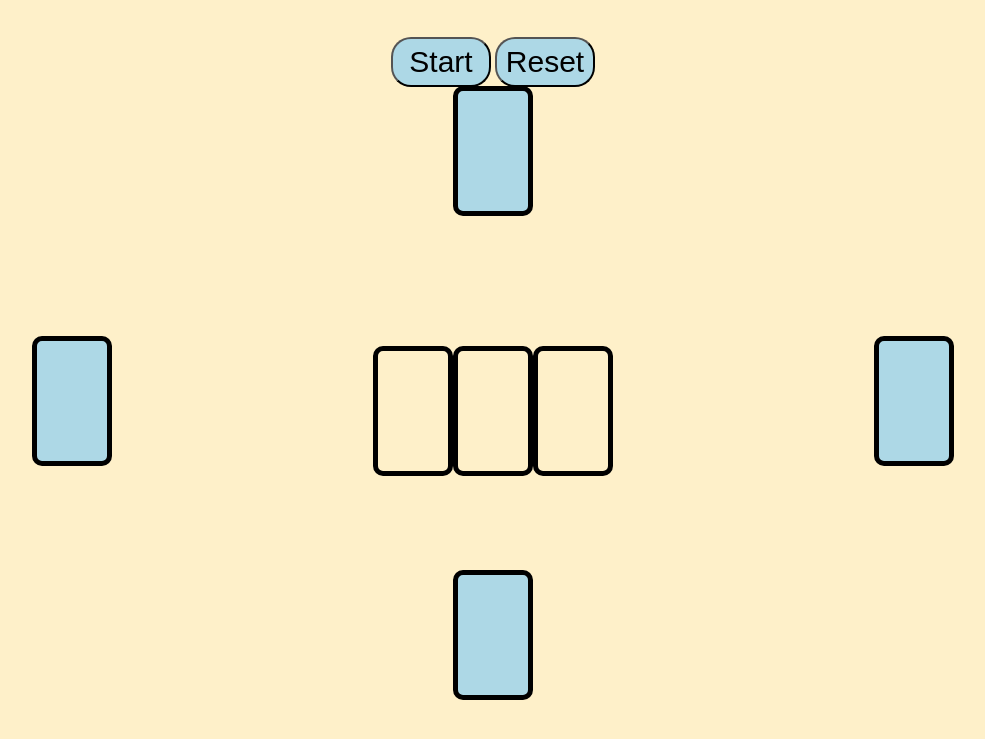
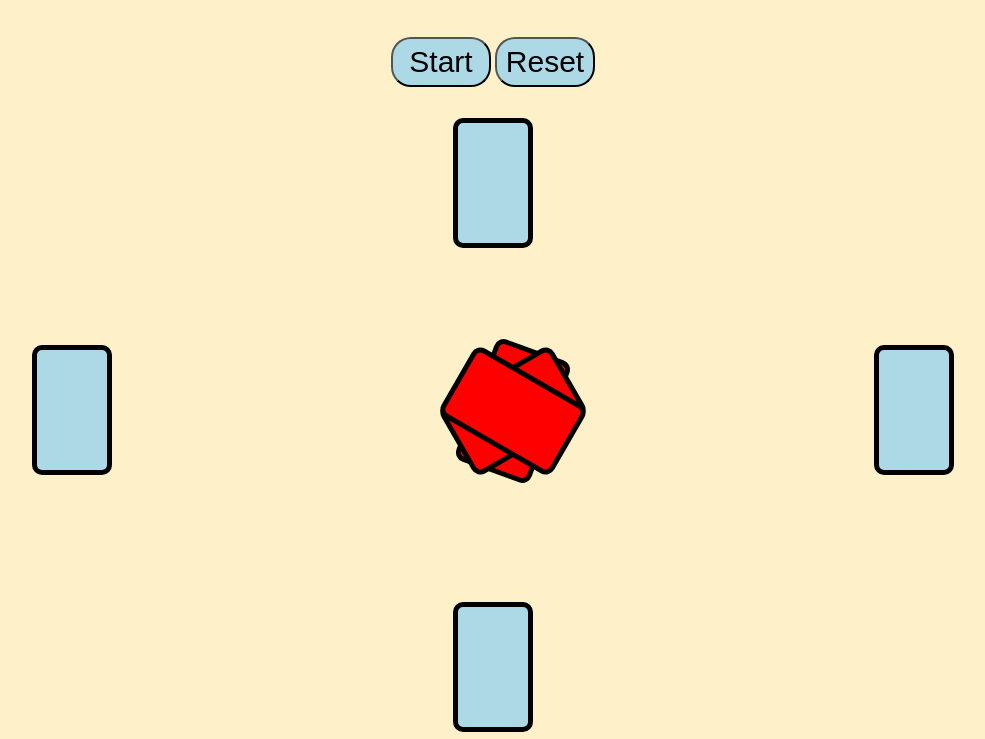
Before and after one commit to Airs831/Egyptian_Rat_Screw, a plain HTML site: page game/egyptianRatScrew.html in a window 1280 px wide. Shown: the part 61-800 px from the top of the page, without its empty margins (147-1132 px from the left). Drawn offline with Linux system fonts and the light colour scheme; files that its build step writes are made by us from their sources; files whose address does not match are found by name.

Commit message:
Day 3: Added hover and rotating cards CSS.

```diff
--- a/game/egyptianRatScrew.css
+++ b/game/egyptianRatScrew.css
@@ -16,6 +16,7 @@ body {
 }
 #button{
   display: inline-block;
+  z-index: 5;
 }
 
 .button{
@@ -24,15 +25,20 @@ body {
   background-color: lightBlue;
   border-radius: 20px;
   font-size: 30px;
+  z-index: 5;
+
 }
 
 .button:hover {
-  background-color: red;
-  transform:translate(2.8px,-2.8px);
+  background-color: lightGreen;
+  transform: translate(2.8px,-2.8px);
   border-radius:80px;
 }
+.button:active{
+  background-color:blue;
+}
+#stack, #container, #playerCardsContainer, body{
 
-#stack, #container, #playerCardsContainer, body{
   display: flex;
   justify-content: center;
   align-items: center;
@@ -42,11 +48,12 @@ body {
 }
 #container {
   position: fixed;
-  padding-top: 10%;
   margin:0;
-  top:0;
+  top:20%;
   left:5%;
   width: 90%;
+  z-index: 1;
+
 }
 #topContainer{
   display: flex;
@@ -60,15 +67,14 @@ body {
 }
 
 #right, #left {
-  margin-bottom: 10%;
+  margin-bottom: 15%;
 }
 
-.deck{
-  background-color: lightBlue;
-}
+
 
 #playerCardsContainer{
   justify-content: space-between;
+  z-index: 1;
 }
 
 .card {
@@ -76,4 +82,23 @@ body {
   width: 70px;
   border: 5px solid black;
   border-radius: 10px;
+  background-color: red;
 }
+.deck{
+  background-color: lightBlue;
+}
+#one{
+  position: absolute;
+  left: 48%;
+  transform: rotate(20deg);
+}
+#two{
+  position: absolute;
+  left: 48%;
+  transform: rotate(60deg);
+}
+#three{
+  position: absolute;
+  left: 48%;
+  transform: rotate(120deg);
+}
--- a/game/egyptianRatScrew.html
+++ b/game/egyptianRatScrew.html
@@ -1,7 +1,7 @@
 <!DOCTYPE html>
 <html lang="en" dir="ltr">
   <head>
-    <link rel="stylesheet" href="egyptianRatScrew.css">
+    <link rel="stylesheet" href="/Users/cssi/Desktop/Egyptian_Rat_Screw/game/egyptianRatScrew.css">
     <meta charset="utf-8">
     <title>Egyptian Rat Screw</title>
   </head>
```
